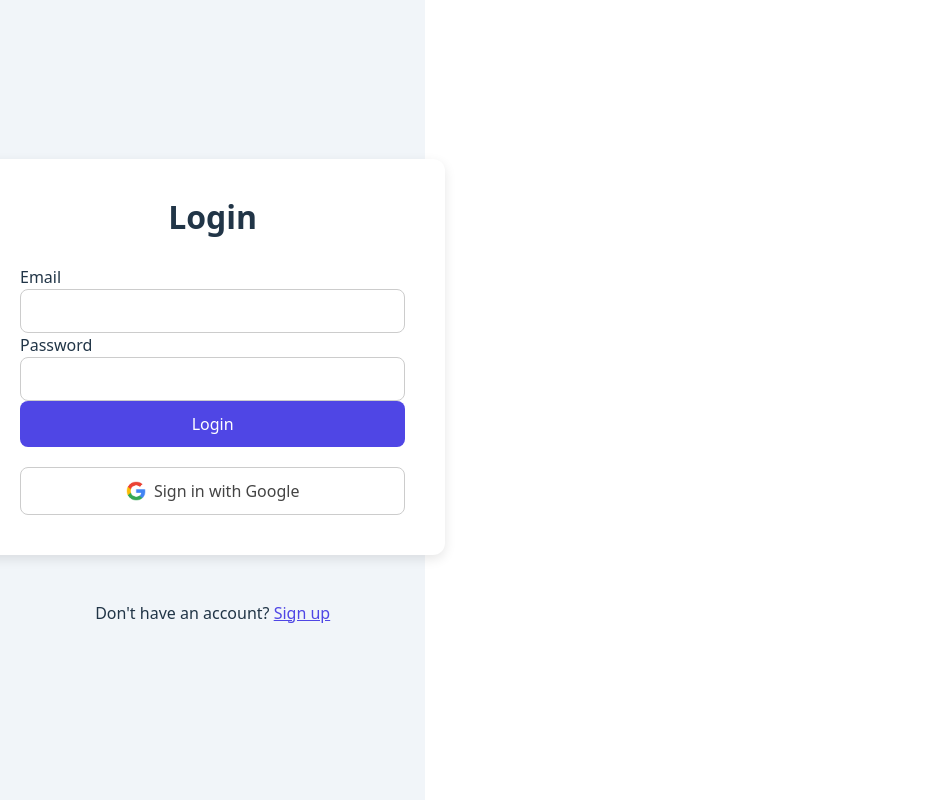
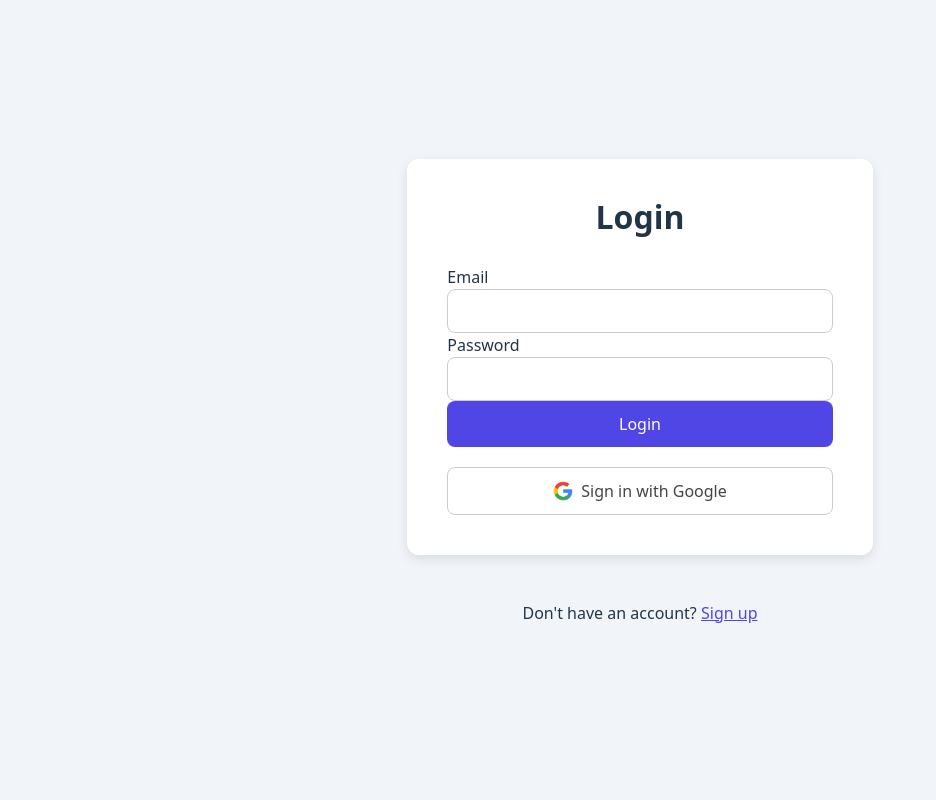
Before and after one commit to devbysamcloudy/exp-system-generator-app, a React (Vite) app in the folder exp-system-app/: page / in a window 1280 px wide. Shown: the whole page, without its empty margins (0-936 px from the left). Built offline with nearby package versions, Linux system fonts and the light colour scheme.

Commit message:
ESA-1 Dashboard

```diff
--- a/exp-system-app/src/Pages/Auth.css
+++ b/exp-system-app/src/Pages/Auth.css
@@ -89,3 +89,21 @@
     font-size: 1.75rem;
   }
 }
+
+/* Add this at the end of your existing auth.css */
+body {
+  margin: 0;
+  padding: 0;
+  min-height: 100vh;
+  display: flex;
+  justify-content: center;
+  align-items: center;
+  background-color: #f1f5f9;
+}
+
+#root {
+  width: 100%;
+  display: flex;
+  justify-content: center;
+  align-items: center;
+}
```
